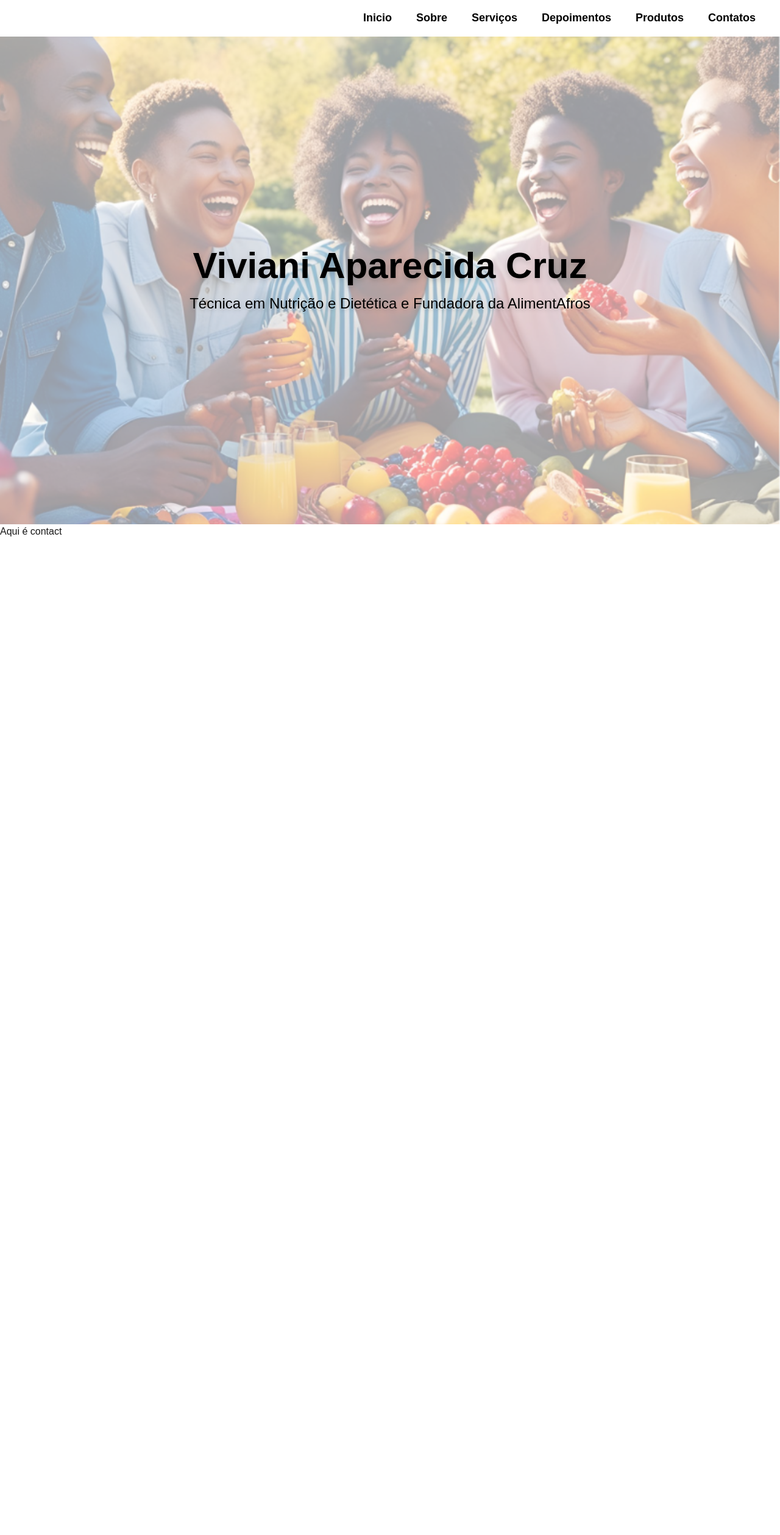
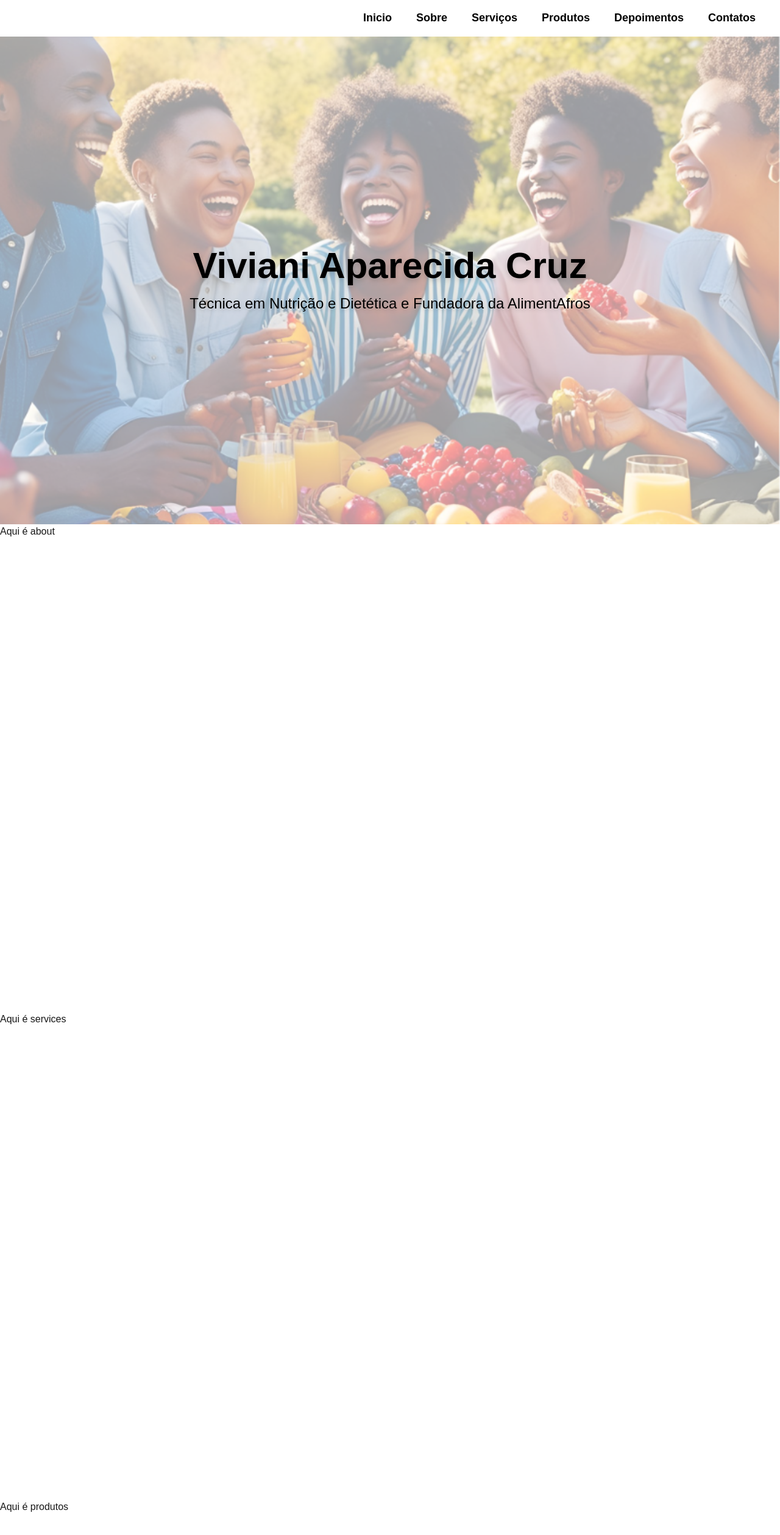
Before and after one commit to Irenita-Lopes/viviani-cruz-nutricao, a Next.js app: page / in a window 1280 px wide. Shown: the top 2518 px of the page at 61% size. Before the commit the page ends 1660 px from the top, so only its background shows below. Built offline with nearby package versions, Linux system fonts and the light colour scheme.

Commit message:
Adicionando telas

```diff
--- a/src/app/page.tsx
+++ b/src/app/page.tsx
@@ -1,11 +1,23 @@
-import Image from "next/image";
 import HomePage from "./screens/HomePage";
 import Contact from "./screens/Contact";
+import About from "./screens/About";
+import Services from "./screens/Services";
+import Testimonials from "./screens/Testimonials";
+import Products from "./screens/Products";
 
 export default function Home() {
   return (
     <div className="flex flex-col">
-      <HomePage />
+      <HomePage/>
+
+      <About/>
+
+      <Services/>
+
+      <Products/>
+
+      <Testimonials/>
+
       <Contact />
 
     </div>
--- /dev/null
+++ b/src/app/screens/About/index.tsx
@@ -0,0 +1,8 @@
+const About = () => {
+    return (
+        <div className="h-screen" id="about">
+            Aqui é about
+        </div>
+    );
+}
+export default About;
--- a/src/app/screens/Contact/index.tsx
+++ b/src/app/screens/Contact/index.tsx
@@ -1,6 +1,6 @@
 const Contact = () => {
     return (
-        <div className="h-screen">
+        <div className="h-screen" id="contacts">
             Aqui é contact
         </div>
     );
--- /dev/null
+++ b/src/app/screens/Products/index.tsx
@@ -0,0 +1,8 @@
+const Products = () => {
+    return (
+        <div className="h-screen" id="products">
+            Aqui é produtos
+        </div>
+    );
+}
+export default Products;
--- /dev/null
+++ b/src/app/screens/Services/index.tsx
@@ -0,0 +1,8 @@
+const Services = () => {
+    return (
+        <div className="h-screen" id="services">
+            Aqui é services
+        </div>
+    );
+}
+export default Services;
--- /dev/null
+++ b/src/app/screens/Testimonials/index.tsx
@@ -0,0 +1,8 @@
+const Testimonials = () => {
+    return (
+        <div className="h-screen" id="testimonials">
+            Aqui é depoimentos
+        </div>
+    );
+}
+export default Testimonials;
--- a/src/components/Navbar/index.tsx
+++ b/src/components/Navbar/index.tsx
@@ -36,7 +36,7 @@ const Navbar: React.FC = () => {
 
                 <Link
                     className={`hover:text-[#a64522] font-bold font-default ${!isOpen ? "hidden md:block" : ""}`}
-                    href={"/#sobre"}
+                    href={"/#about"}
                     onClick={() => setIsOpen(!isOpen)}
                 >
                     Sobre
@@ -44,23 +44,15 @@ const Navbar: React.FC = () => {
 
                 <Link
                     className={`hover:text-[#a64522] font-bold font-default ${!isOpen ? "hidden md:block" : ""}`}
-                    href={"/#servicos"}
+                    href={"/#services"}
                     onClick={() => setIsOpen(!isOpen)}
                 >
                     Serviços
                 </Link>
 
-                <Link
+               <Link
                     className={`hover:text-[#a64522] font-bold font-default ${!isOpen ? "hidden md:block" : ""}`}
-                    href={"/#depoimentos"}
-                    onClick={() => setIsOpen(!isOpen)}
-                >
-                    Depoimentos
-                </Link>
-
-                 <Link
-                    className={`hover:text-[#a64522] font-bold font-default ${!isOpen ? "hidden md:block" : ""}`}
-                    href={"/#produtos"}
+                    href={"/#products"}
                     onClick={() => setIsOpen(!isOpen)}
                 >
                     Produtos
@@ -68,7 +60,15 @@ const Navbar: React.FC = () => {
 
                 <Link
                     className={`hover:text-[#a64522] font-bold font-default ${!isOpen ? "hidden md:block" : ""}`}
-                    href={"/#contatos"}
+                    href={"/#testimonials"}
+                    onClick={() => setIsOpen(!isOpen)}
+                >
+                    Depoimentos
+                </Link>
+
+                <Link
+                    className={`hover:text-[#a64522] font-bold font-default ${!isOpen ? "hidden md:block" : ""}`}
+                    href={"/#contacts"}
                     onClick={() => setIsOpen(!isOpen)}
                 >
                     Contatos
```
